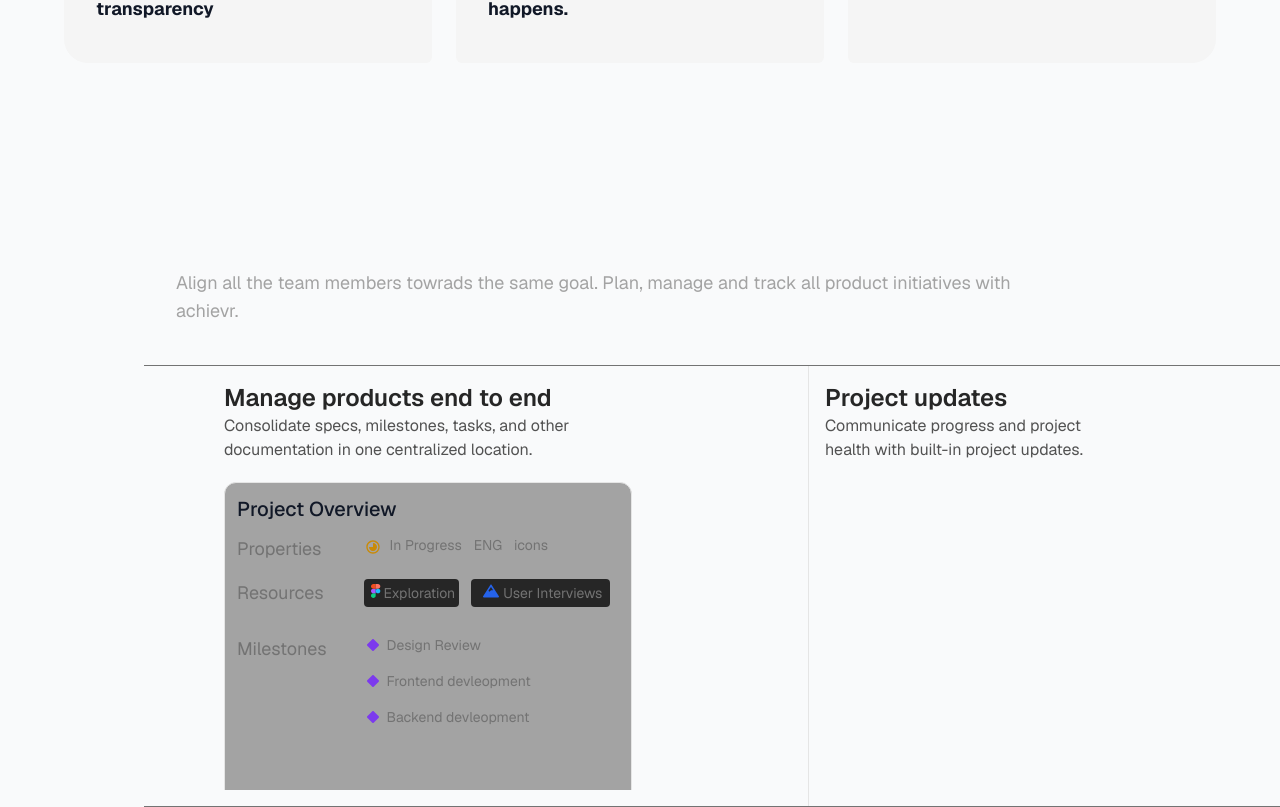
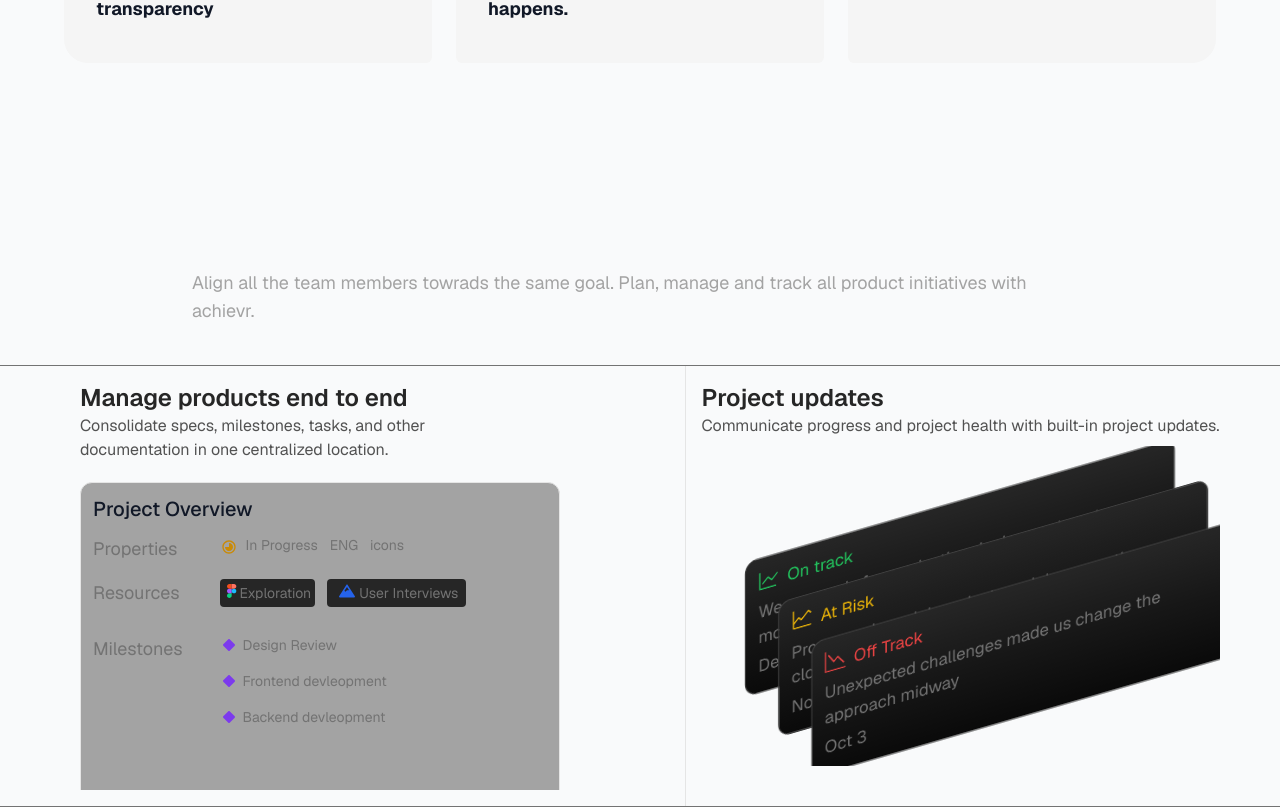
Before and after one commit to Shree0310/Achievr, a Next.js app: page /hero in a window 1280 px wide. Shown: the part 1852-2659 px from the top of the page. Built offline with nearby package versions, Linux system fonts and the light colour scheme; no server answers.

Commit message:
card two in features 2 section

```diff
--- a/src/app/Components/Hero/ProductDirection/ProductDirection.tsx
+++ b/src/app/Components/Hero/ProductDirection/ProductDirection.tsx
@@ -5,18 +5,19 @@ import Heading from "../Heading"
 import SubHeading from "../SubHeading"
 import { motion } from "motion/react";
 import { Card, SkeletonOne } from "./Skeletons/first";
+import SkeletonSecond from "./Skeletons/second";
 
 const ProductDirection = () => {
     return <Container className="mt-10 md:pt-4 ">
-        <div className="flex flex-col p-0 ml-36 mt-12 justify-start">
+        <div className="flex flex-col p-0  mt-12 justify-center items-center mx-auto">
                 <Heading className="">
                     Set the development flow
                 </Heading>
-                <div className="">
-                <SubHeading className="ml-8">
+                <div className="mx-auto">
+                <SubHeading className="mx-auto">
                     Align all the team members towrads the same goal. Plan, manage and track all product initiatives with achievr.
                 </SubHeading>
-                <div className="grid grid-cols-1 mt-10 md:grid-cols-2 border-y border-neutral-500 dark:border-neutral-700 divide-x divide-neutral-200 dark:divide-neutral-700">
+                <div className="mx-auto grid grid-cols-1 mt-10 md:grid-cols-2 border-y border-neutral-500 dark:border-neutral-700 divide-x divide-neutral-200 dark:divide-neutral-700">
                     <div className="p-4 mx-16">
                         <h2 className="text-2xl font-semibold text-neutral-800 dark:text-neutral-300">Manage products end to end</h2>
                         <p className="text-neutral-600 dark:text-neutral-500 text-balance">Consolidate specs, milestones, tasks, and other documentation in one centralized location.</p>
@@ -26,9 +27,12 @@ const ProductDirection = () => {
                             </SkeletonOne>
                         </CardSkeleton>
                     </div>
-                    <div className="p-4 mx-24">
+                    <div className="p-4 mx-auto">
                         <h2 className="text-2xl font-semibold text-neutral-800 dark:text-neutral-300">Project updates</h2>
                         <p className="text-neutral-600 dark:text-neutral-500 text-balance">Communicate progress and project health with built-in project updates.</p>
+                         <CardSkeleton>
+                            <SkeletonSecond/>
+                        </CardSkeleton>
                     </div>
                 </div>
             </div>
--- /dev/null
+++ b/src/app/Components/Hero/ProductDirection/Skeletons/second.tsx
@@ -0,0 +1,33 @@
+import { cn } from "@/lib/utils";
+import { BsGraphDown } from "react-icons/bs";
+import { VscGraphLine } from "react-icons/vsc";
+import { GoGraph } from "react-icons/go";
+
+const SkeletonSecond =  ({className, children}:{className?:string; children?:React.ReactNode}) => {
+                return <div className={cn("perspective-distant h-[90%] w-full m-7 group", className)} style={{
+        transform: "rotateX(30deg) rotateY(-30deg) rotateZ(0deg) scale(1.2) "
+    }}>
+        {children}
+        <Card className="absolute bottom-4 left-20 z-30 translate-x-2 translate-y-0 hover:-translate-y-6" title="Off Track" titleColor="text-red-500" description="Unexpected challenges made us change the approach midway" date="Oct 3" icon={ <BsGraphDown className='size-5' />}  ></Card>
+        <Card className="absolute bottom-16 left-12 z-20 translate-x-2 translate-y-0  hover:-translate-y-6" title="At Risk" titleColor="text-yellow-500" description="Progress slowed down last week because the cloudtop was down." date="Nov 16" icon={<VscGraphLine className='size-5' />}></Card>
+        <Card className="absolute bottom-28 left-4 z-10 translate-x-2 translate-y-0  hover:-translate-y-6" title="On track" titleColor="text-green-500" description="We are ready for production deployment next monday." date="Dec 1" icon={<GoGraph className='size-5' />}></Card>
+    </div>
+}
+export default SkeletonSecond;
+
+export const Card = ({className, title, titleColor, description, date, icon, children}:{className?: string; children?: React.ReactNode; title: string, description:string; date:string; icon: React.ReactNode; titleColor: string; }) => {
+return <div className={cn("bg-gradient-to-b from-neutral-800 via-neutral-900 to-neutral-950  max-w-[80%] p-3  rounded-xl border border-neutral-700", className)}>
+        {children}
+        <div className="flex flex-col gap-1">
+            <div className="flex gap-2">
+                <span className={titleColor}>{icon}</span>
+                <h1  className={titleColor}>{title}</h1>
+
+
+
+            </div>
+            <p className="text-neutral-500">{description}</p>
+            <p className="text-neutral-500">{date}</p>
+        </div>
+    </div>
+}
```
Also changed, not shown: src/app/illustrations/kanban-hero.svg (added).
